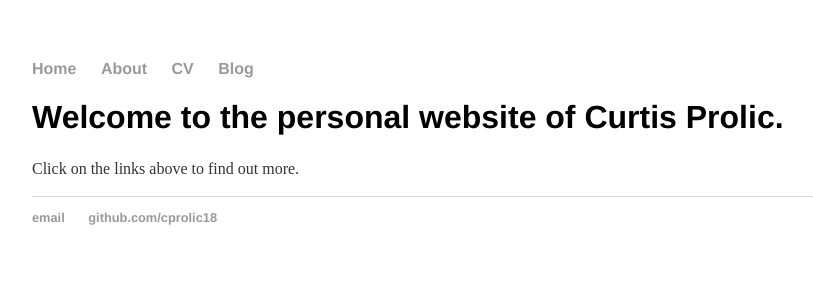
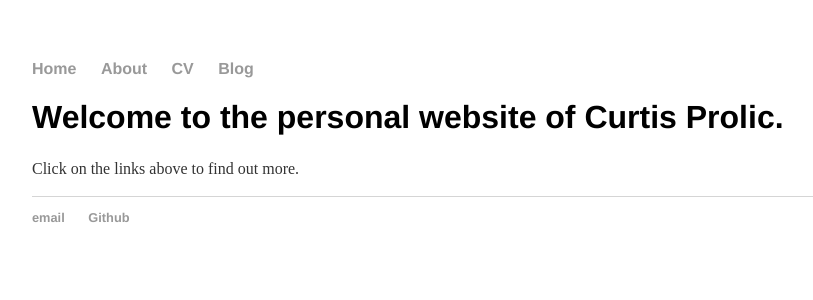
Before and after one commit to cprolic18/cprolic18.github.io, a Jekyll site: the page built from index.html, in a window 1280 px wide. Shown: the top 300 px of the page, without its empty margins (160-973 px from the left). Built offline with Jekyll 4.4.1, drawn with Linux system fonts in a browser that asks for light colours.

Commit message:
Update default.html

```diff
--- a/_layouts/default.html
+++ b/_layouts/default.html
@@ -22,7 +22,7 @@
 			<footer>
 	    		<ul>
 	        		<li><a href="mailto:cprolic18@gmail.com">email</a></li>
-	        		<li><a href="https://github.com/cprolic18/cprolic18.github.io">github.com/cprolic18</a></li>
+	        		<li><a href="https://github.com/cprolic18/cprolic18.github.io">Github</a></li>
 				</ul>
 			</footer>
 		</body>
```
